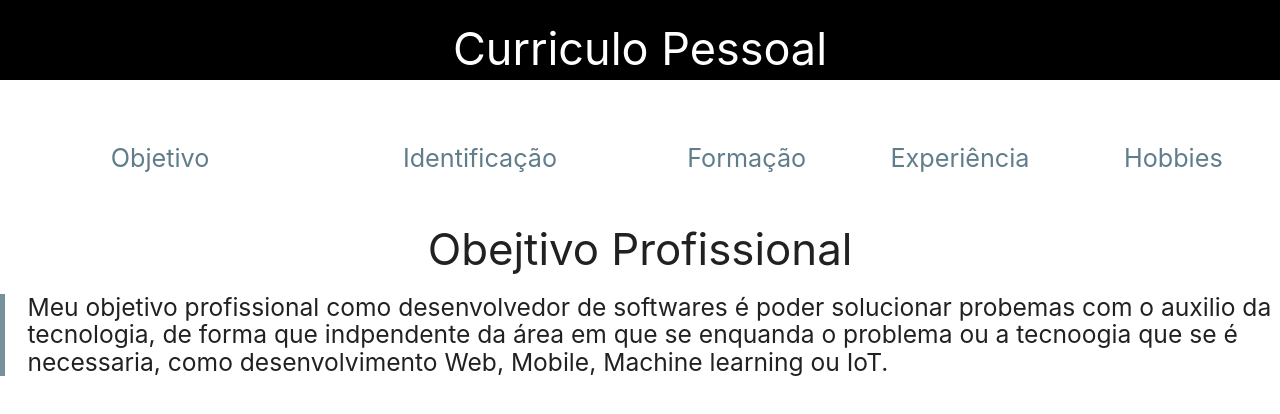
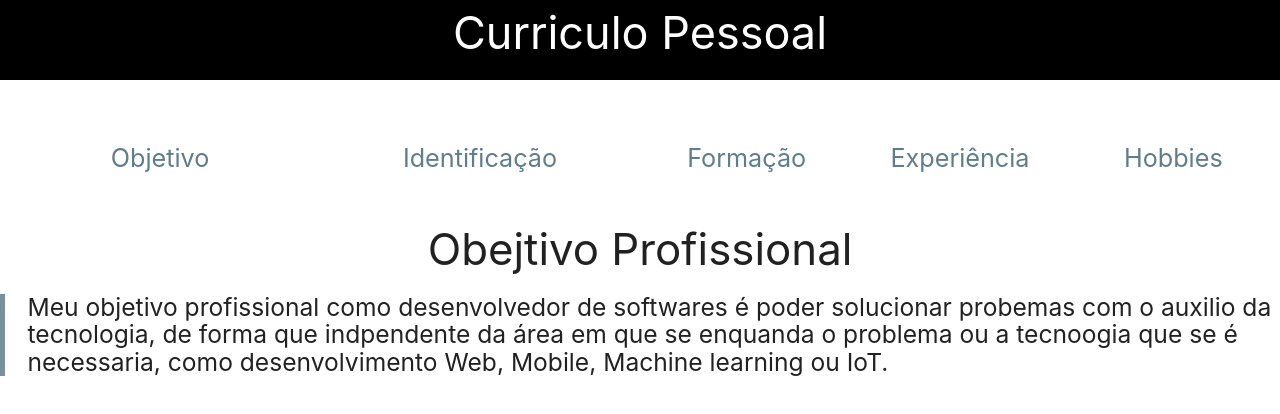
Before and after one commit to CaioRdSilva/Senac-CLT, a plain HTML site: page curriculo/curriculo com css/index.html in a window 1280 px wide. Drawn offline with nearby package versions, Linux system fonts and the light colour scheme.

Commit message:
CSS update

```diff
--- a/curriculo/curriculo com css/css/style.css
+++ b/curriculo/curriculo com css/css/style.css
@@ -4,7 +4,7 @@ html{
 }
 header{
     height: 10vh;
-    padding-top: 1em;
+    padding-top: .5rem;
 }
 
 ul{
@@ -12,7 +12,6 @@ ul{
 }
 h2{
     font-size: 3rem;
-    padding: .2em;
     margin: 0;
 }
 
```
